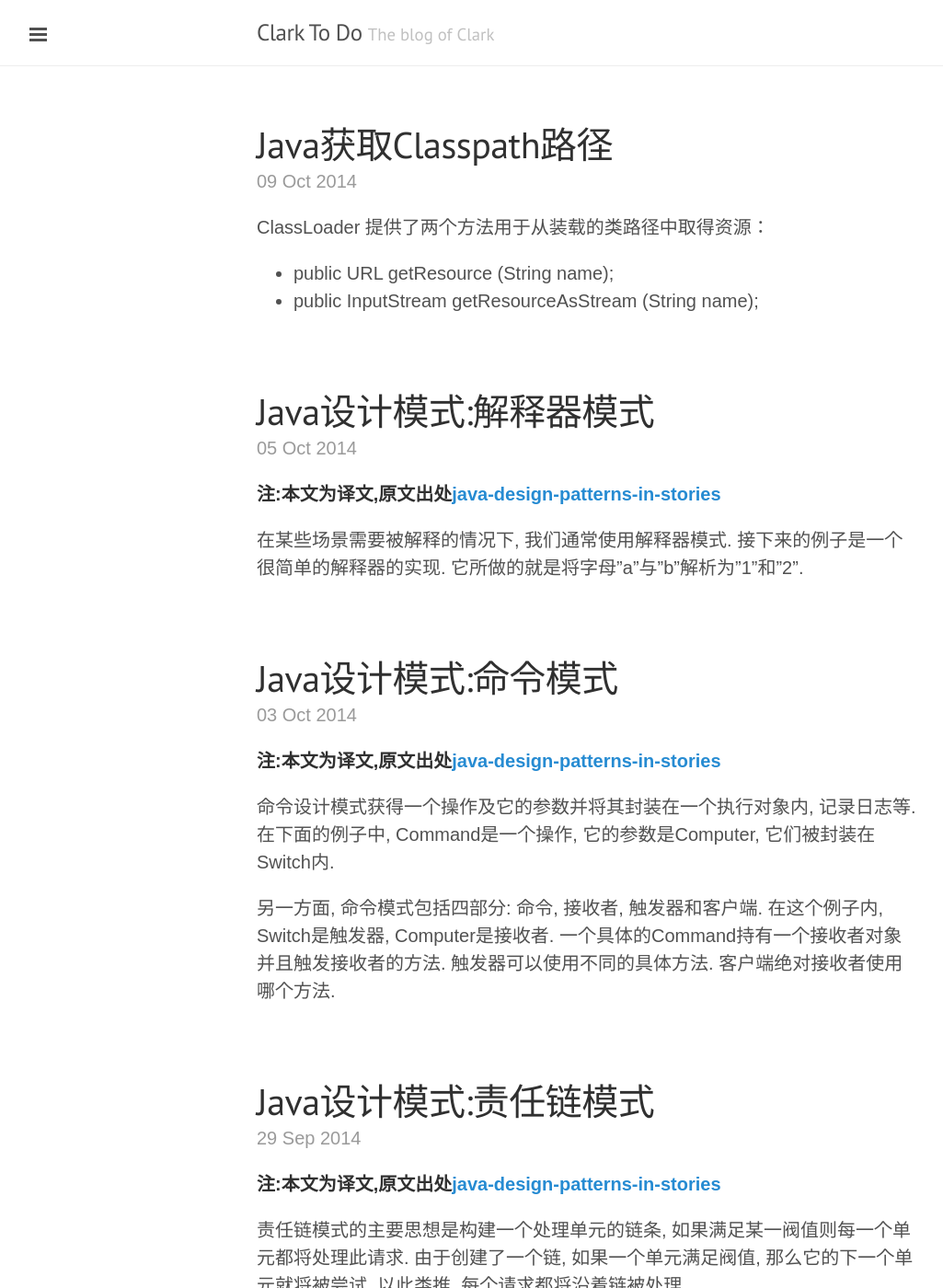
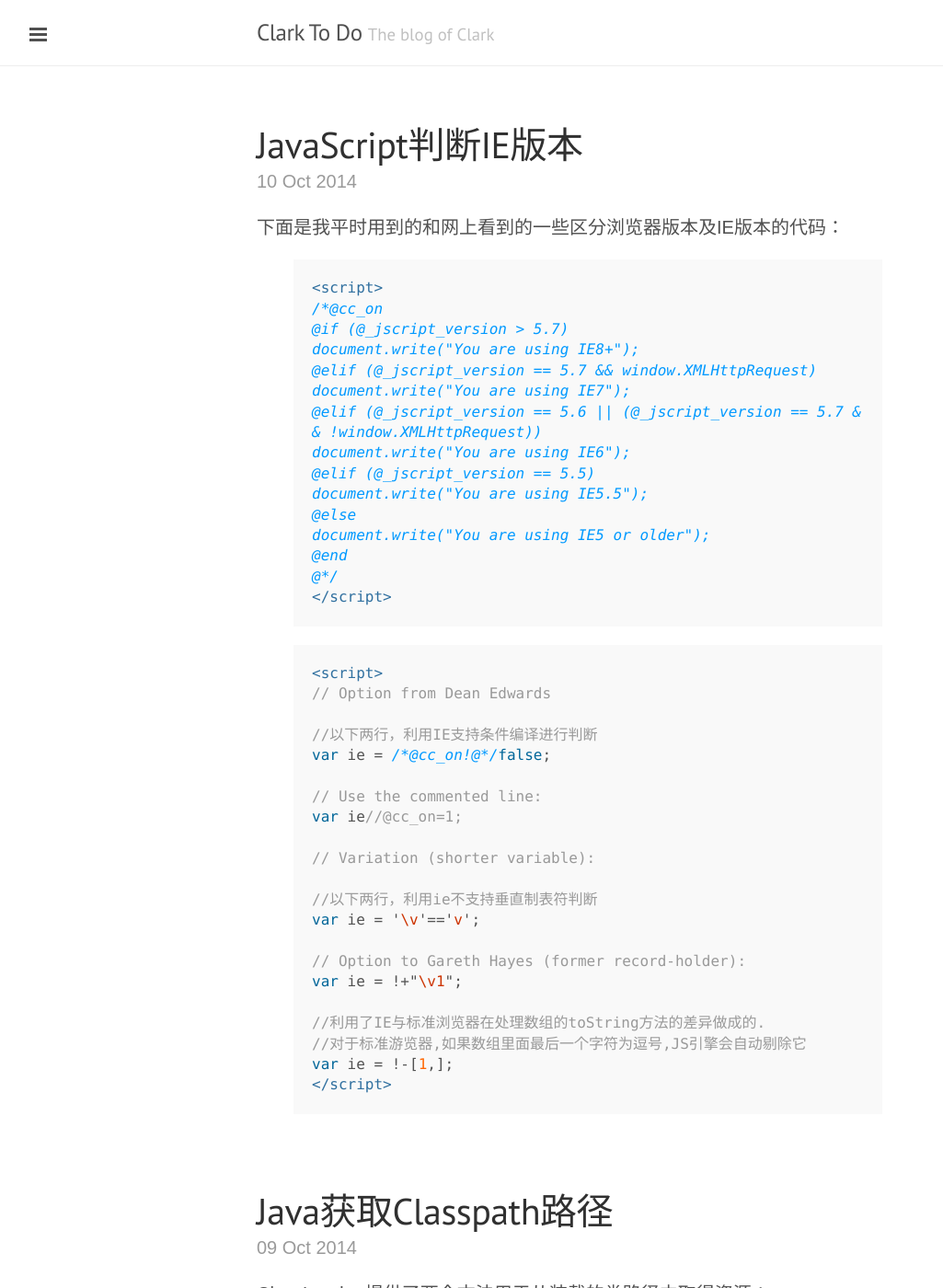
Before and after one commit to clarkdo/clarkdo.github.com, a Jekyll site: the page built from index.html, in a window 1280 px wide and 1400 px high. Shown: the whole window at 92% size, without its empty margins (1-1026 px from the left). Built offline with Jekyll 4.4.1, drawn with Linux system fonts in a browser that asks for light colours; Markdown is read by kramdown in place of the engine named in the settings; the list of posts is cut into pages by our own code; some of the changed text lies outside the part shown.

Commit message:
new post

```diff
--- /dev/null
+++ b/_posts/2014-10-10-42.md
@@ -0,0 +1,50 @@
+---
+layout: post
+title: JavaScript判断IE版本
+category: JavaScript
+comments: true
+---
+
+下面是我平时用到的和网上看到的一些区分浏览器版本及IE版本的代码：
+
+{% highlight html %}
+<script>
+/*@cc_on
+@if (@_jscript_version > 5.7)
+document.write("You are using IE8+");
+@elif (@_jscript_version == 5.7 && window.XMLHttpRequest)
+document.write("You are using IE7");
+@elif (@_jscript_version == 5.6 || (@_jscript_version == 5.7 && !window.XMLHttpRequest))
+document.write("You are using IE6");
+@elif (@_jscript_version == 5.5)
+document.write("You are using IE5.5");
+@else
+document.write("You are using IE5 or older");
+@end
+@*/
+</script>
+{% endhighlight %}
+
+{% highlight html %}
+<script>
+// Option from Dean Edwards
+
+//以下两行，利用IE支持条件编译进行判断
+var ie = /*@cc_on!@*/false;
+
+// Use the commented line:
+var ie//@cc_on=1;
+
+// Variation (shorter variable):
+
+//以下两行，利用ie不支持垂直制表符判断
+var ie = '\v'=='v';
+
+// Option to Gareth Hayes (former record-holder):
+var ie = !+"\v1";
+
+//利用了IE与标准浏览器在处理数组的toString方法的差异做成的.
+//对于标准游览器,如果数组里面最后一个字符为逗号,JS引擎会自动剔除它
+var ie = !-[1,];
+</script>
+{% endhighlight %}
```
Also changed, not shown: _posts/2014-10-09-41.md (+1 -1 lines).
